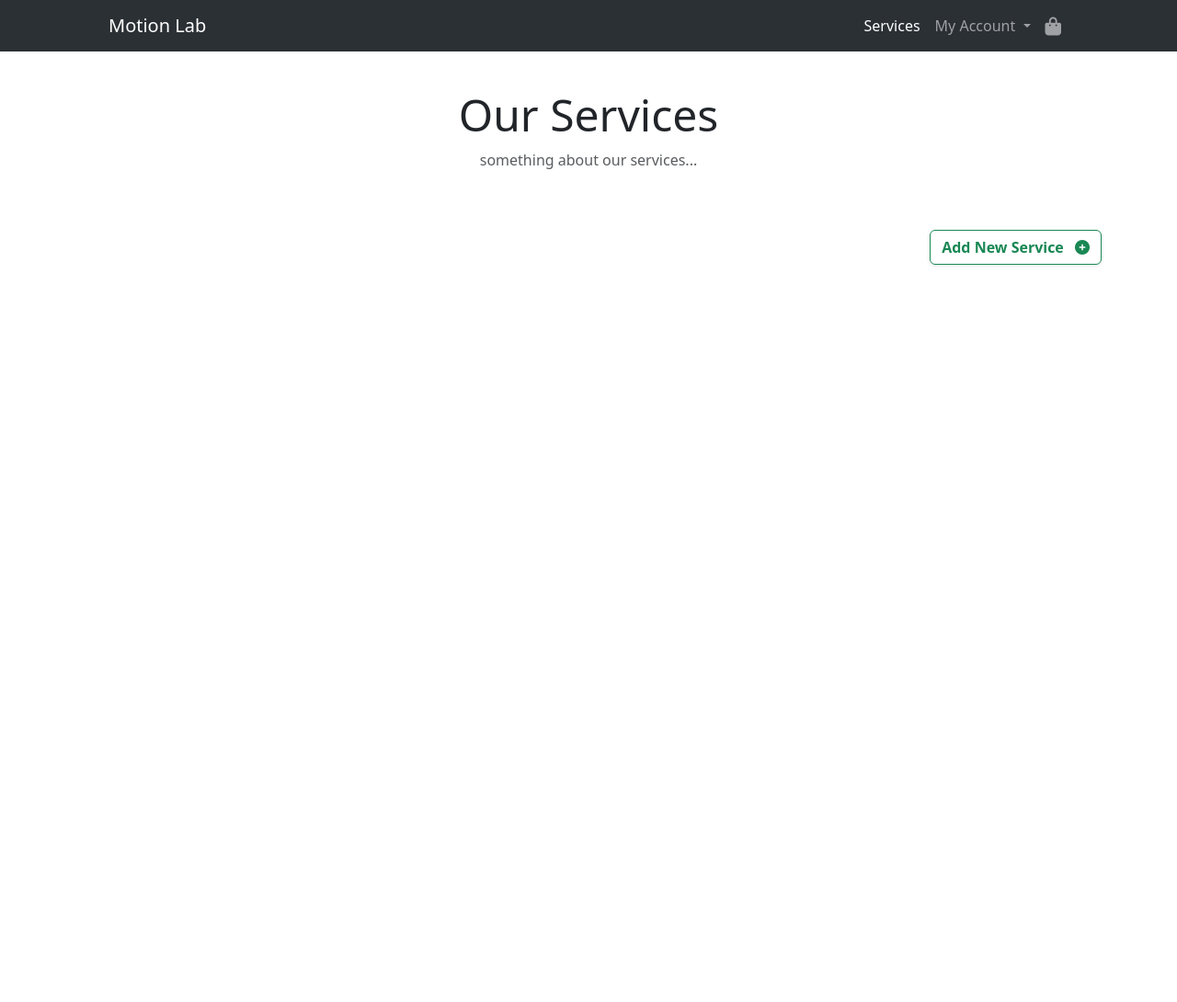
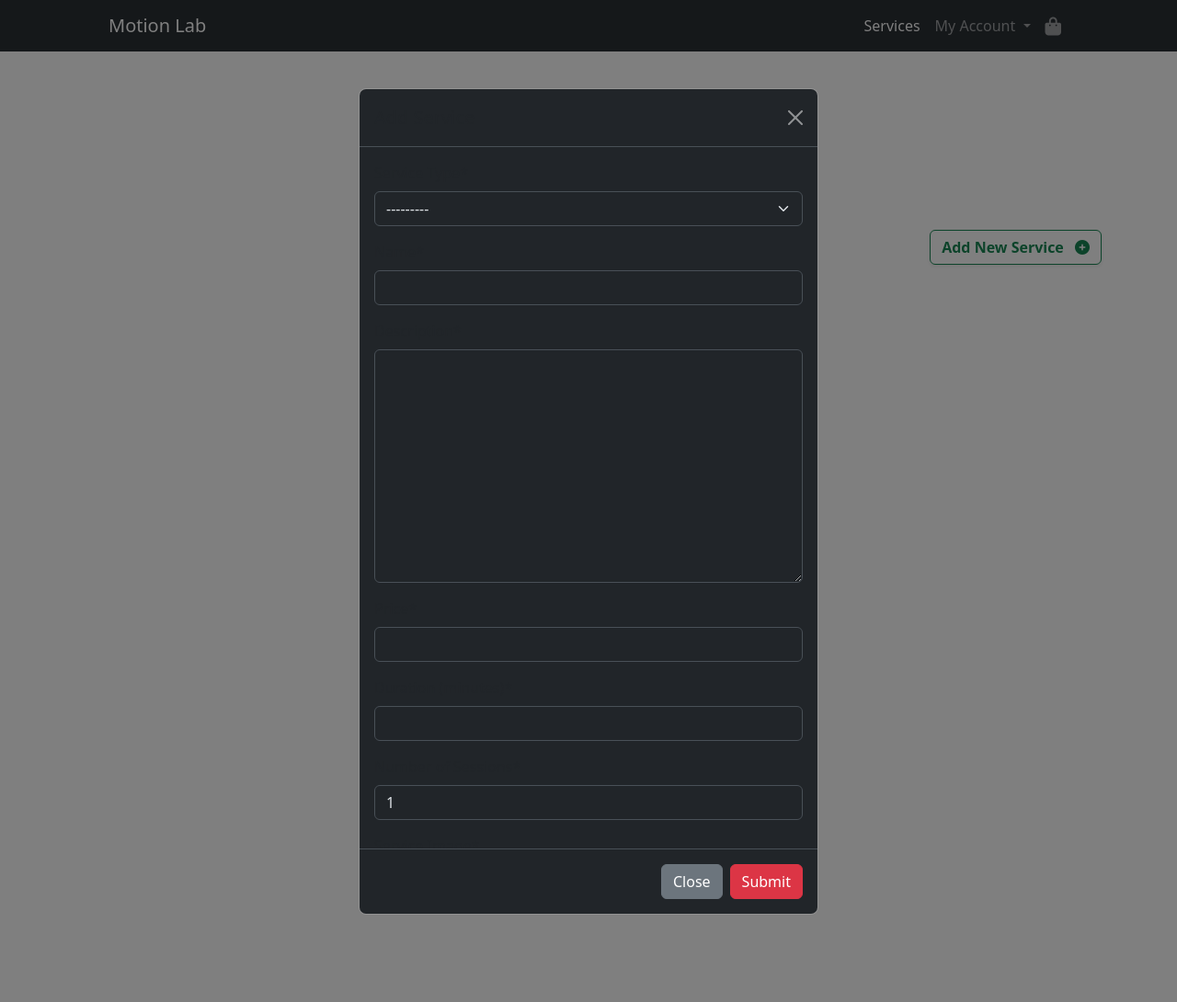
Before and after one commit to AlexThoma5/MP4_ecommerce, a Django app: page /services/ in a window 1280 px wide, after a click on "Add New Service". Shown: the whole page at 92% size. Run offline with Django 4.2, Linux system fonts and the light colour scheme; the visitor is signed in with stand-in values (Sample User, id 1); data that the repository does not hold is empty; parts of the project's set-up code (start-up, migrations or seed data) failed here and were passed over; some libraries are stand-ins or nearby versions.

Commit message:
Add Service creation modal with custom styling and include it into services.html

```diff
--- /dev/null
+++ b/services/static/services/css/services.css
@@ -0,0 +1,6 @@
+/* Services page css */
+
+#addServiceModal .modal-body {
+    max-height: 70vh;
+    overflow-y: auto;
+}
--- /dev/null
+++ b/services/templates/services/add-service-modal.html
@@ -0,0 +1,35 @@
+{% load crispy_forms_tags %}
+
+<!-- Bootstrap Modal for adding services -->
+<div class="modal fade"
+     data-bs-theme="dark"
+     id="addServiceModal"
+     tabindex="-1"
+     aria-labelledby="addServiceModalLabel"
+     aria-hidden="true">
+    <div class="modal-dialog modal-dialog-scrollable modal-dialog-centered">
+        <div class="modal-content">
+            <form method="post"
+                  action="{% url 'add_service' %}"
+                  id="serviceForm"
+                  enctype="multipart/form-data">
+                {% csrf_token %}
+                <div class="modal-header">
+                    <h2 class="modal-title h5" id="addServiceModalLabel">Add Service</h2>
+                    <button type="button"
+                            class="btn-close"
+                            data-bs-dismiss="modal"
+                            aria-label="Close"></button>
+                </div>
+                <div class="modal-body">
+                    {{ service_form | crispy }}
+                </div>
+                <!-- Modal footer -->
+                <div class="modal-footer">
+                    <button type="button" class="btn btn-secondary" data-bs-dismiss="modal">Close</button>
+                    <button id="addSubmitButton" type="submit" class="btn btn-danger">Submit</button>
+                </div>
+            </form>
+        </div>
+    </div>
+</div>
--- a/services/templates/services/services.html
+++ b/services/templates/services/services.html
@@ -1,5 +1,9 @@
 {% extends "base.html" %}
 {% load static %}
+
+{% block extra_css %}
+    <link rel="stylesheet" href="{% static 'services/css/services.css' %}">
+{% endblock %}
 
 {% block content %}
     <div class="container">
@@ -43,4 +47,7 @@
             {% endfor %}
         </div>
     </div>
+    {% if request.user.is_superuser %}
+        {% include 'services/add-service-modal.html' %}
+    {% endif %}
 {% endblock %}
```
